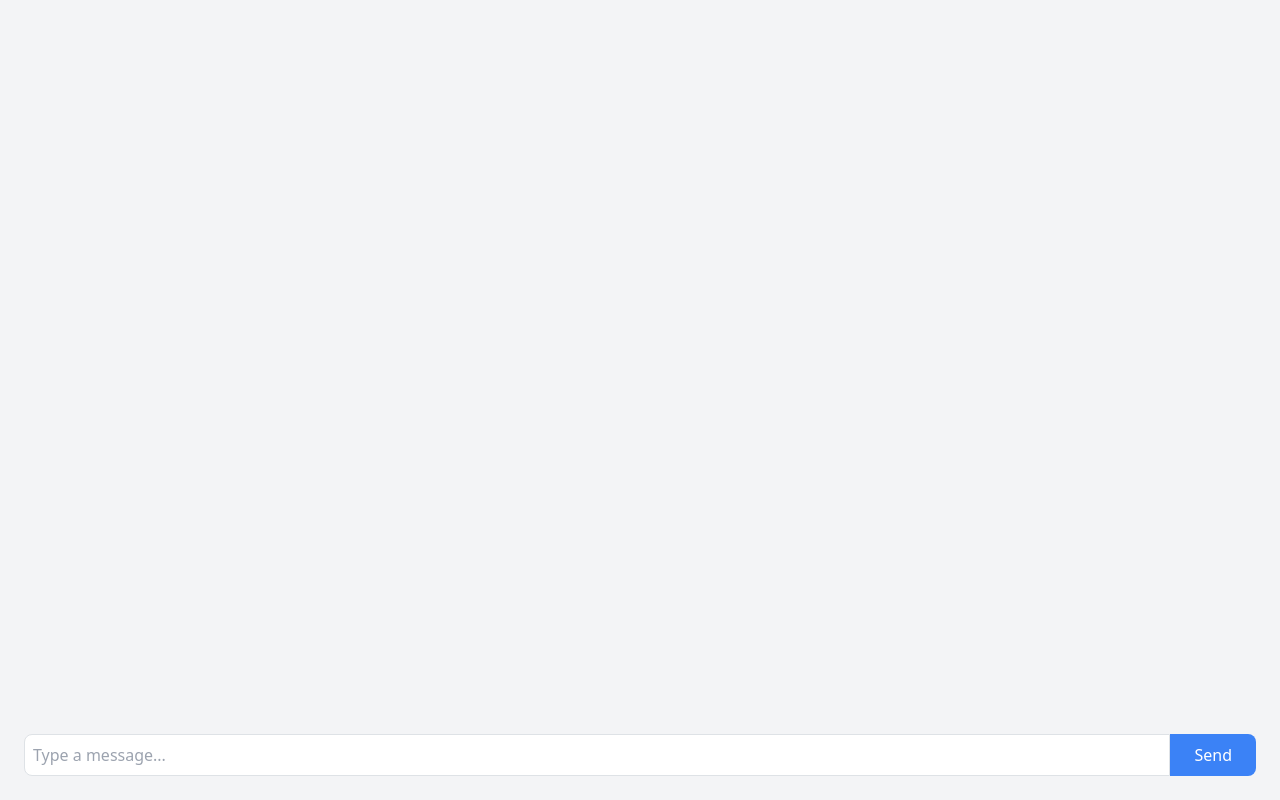
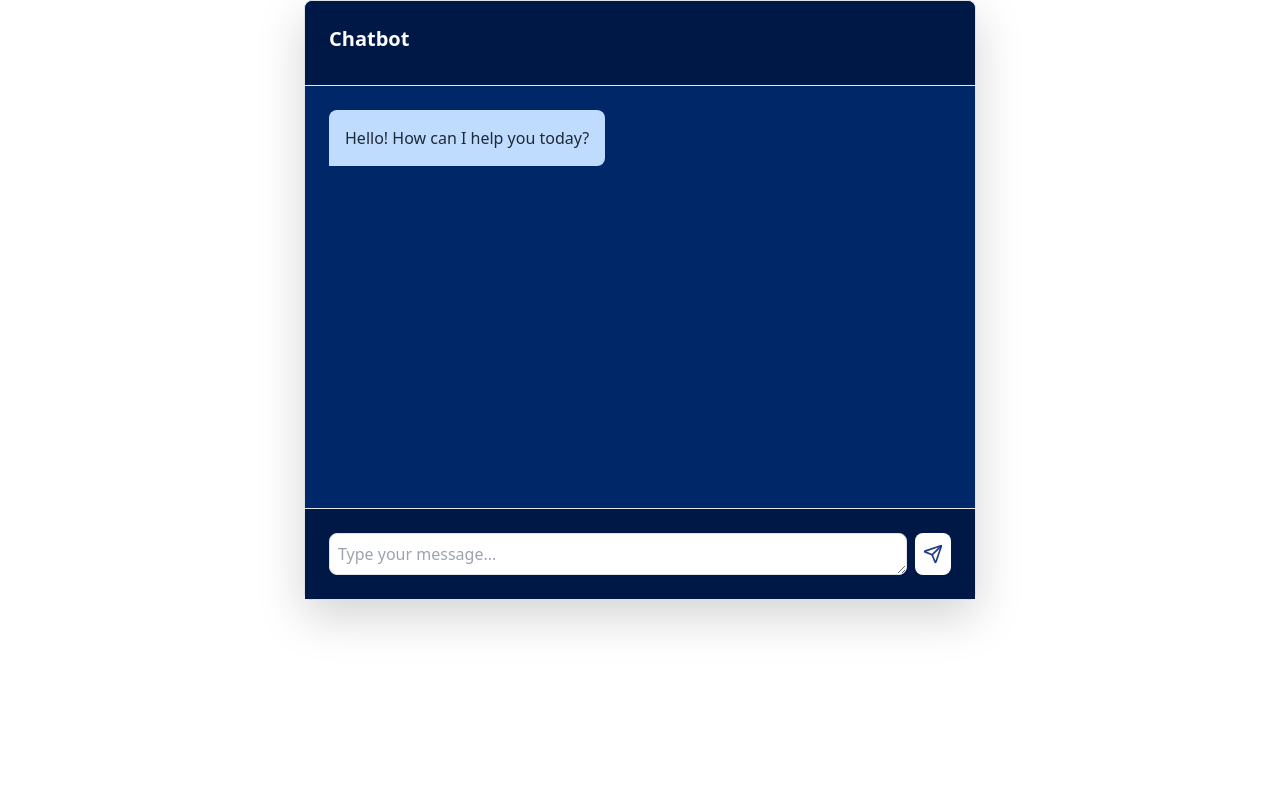
Before and after one commit to HiteshReddy28/AI-chatbot, a React (Create React App) app in the folder frontend/: page / in a window 1280 px wide. Built offline with nearby package versions, Linux system fonts and the light colour scheme.

Commit message:
I pushed

```diff
--- a/frontend/package.json
+++ b/frontend/package.json
@@ -5,6 +5,7 @@
   "dependencies": {
     "bootstrap": "^5.3.3",
     "cra-template": "1.2.0",
+    "lucide-react": "^0.475.0",
     "react": "^19.0.0",
     "react-dom": "^19.0.0",
     "react-scripts": "5.0.1"
--- /dev/null
+++ b/frontend/src/chatinterface.js
@@ -0,0 +1,88 @@
+import React, { useState } from 'react';
+import { Send } from 'lucide-react';
+
+const ChatInterface = () => {
+  const [messages, setMessages] = useState([
+    { id: 1, text: "Hello! How can I help you today?", sender: "bot" }
+  ]);
+  const [newMessage, setNewMessage] = useState("");
+
+  const handleSend = () => {
+    if (newMessage.trim()) {
+      const userMessage = {
+        id: messages.length + 1,
+        text: newMessage,
+        sender: "user"
+      };
+
+      const botMessage = {
+        id: messages.length + 2,
+        text: "Thanks for your message! This is a demo response.",
+        sender: "bot"
+      };
+
+      setMessages([...messages, userMessage, botMessage]);
+      setNewMessage("");
+    }
+  };
+
+  const handleKeyPress = (e) => {
+    if (e.key === 'Enter' && !e.shiftKey) {
+      e.preventDefault();
+      handleSend();
+    }
+  };
+
+  return (
+    <div className="flex flex-col h-[600px] w-full max-w-2xl mx-auto border rounded-lg shadow-lg" style={{ backgroundColor: '#002768' }}>
+      {/* Chat Header */}
+      <div className="p-4 border-b rounded-t-lg bg-opacity-90" style={{ backgroundColor: '#001845' }}>
+        <h2 className="text-xl font-semibold text-white">Chatbot</h2>
+      </div>
+
+      {/* Messages Area */}
+      <div className="flex-1 p-4 overflow-y-auto">
+        <div className="space-y-4">
+          {messages.map((message) => (
+            <div
+              key={message.id}
+              className={`flex ${message.sender === 'user' ? 'justify-end' : 'justify-start'}`}
+            >
+              <div
+                className={`max-w-[80%] p-3 rounded-lg ${
+                  message.sender === 'user'
+                    ? 'bg-white text-gray-800 rounded-br-none'
+                    : 'bg-blue-200 text-gray-800 rounded-bl-none'
+                }`}
+              >
+                {message.text}
+              </div>
+            </div>
+          ))}
+        </div>
+      </div>
+
+      {/* Input Area */}
+      <div className="p-4 border-t" style={{ backgroundColor: '#001845' }}>
+        <div className="flex space-x-2">
+          <textarea
+            value={newMessage}
+            onChange={(e) => setNewMessage(e.target.value)}
+            onKeyPress={handleKeyPress}
+            placeholder="Type your message..."
+            className="flex-1 p-2 border rounded-lg focus:outline-none focus:ring-2 focus:ring-blue-300 bg-white text-gray-800"
+            rows="1"
+          />
+          <button
+            onClick={handleSend}
+            className="p-2 bg-white text-blue-900 rounded-lg hover:bg-blue-50 focus:outline-none focus:ring-2 focus:ring-blue-300"
+          >
+            <Send size={20} />
+          </button>
+        </div>
+      </div>
+    </div>
+  );
+};
+
+export default ChatInterface;
--- a/frontend/src/index.js
+++ b/frontend/src/index.js
@@ -4,12 +4,12 @@ import './index.css';
 import App from './App';
 import ChatApp from './ChatApp';
 import 'bootstrap/dist/css/bootstrap.min.css';
-
+import ChatInterface from './chatinterface';
 
 
 const root = ReactDOM.createRoot(document.getElementById('root'));
 root.render(
   <React.StrictMode>
-    <ChatApp />
+    <ChatInterface/>
   </React.StrictMode>
 );
```
Also changed, not shown: frontend/src/main.js (added), 1 other file (tests, documents, lock files or other folders).
